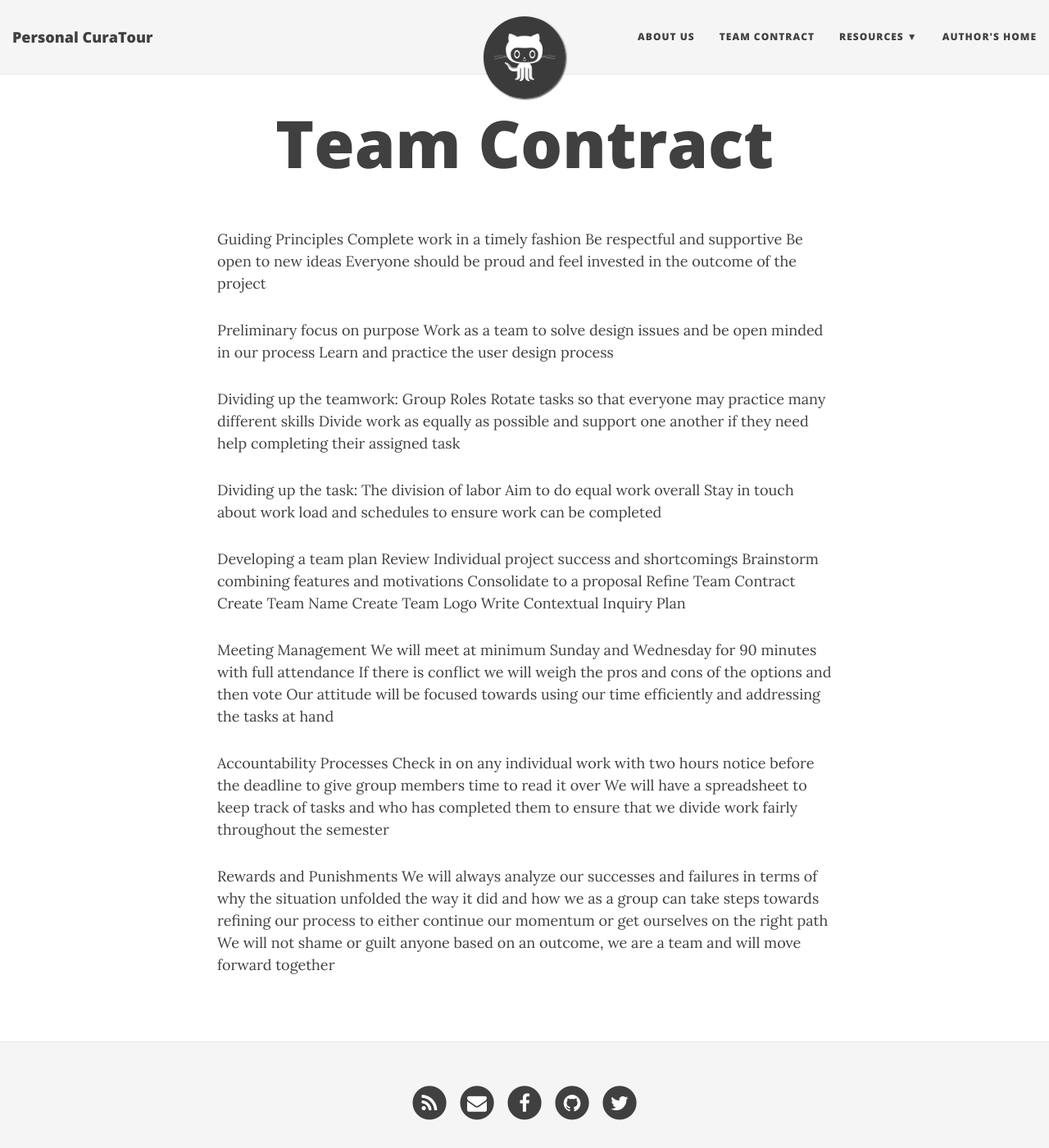
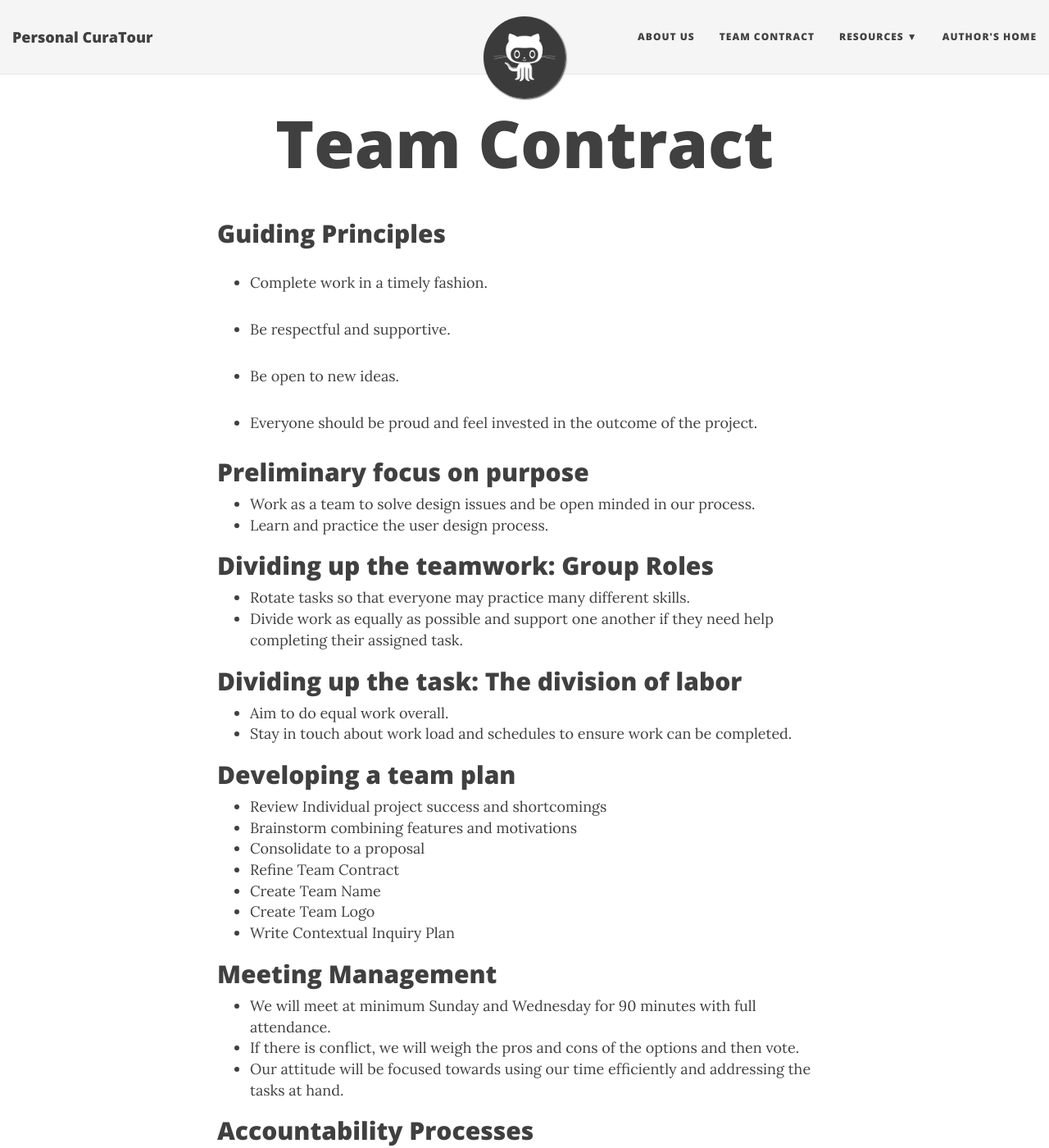
Before and after one commit to krtejeda/PersonalCuraTour, a Jekyll site: the page built from Team-Contract.md, in a window 1280 px wide and 1400 px high. Shown: the whole window at 82% size. Built offline with Jekyll 4.4.1, drawn with Linux system fonts in a browser that asks for light colours; nearby versions of some CDN libraries; some of the changed text lies outside the part shown.

Commit message:
Update Team-Contract.md

```diff
--- a/Team-Contract.md
+++ b/Team-Contract.md
@@ -5,42 +5,46 @@ author: Geoffrey Lu
 subtitle: no
 ---
 
-Guiding Principles
-Complete work in a timely fashion
-Be respectful and supportive
-Be open to new ideas
-Everyone should be proud and feel invested in the outcome of the project
+## Guiding Principles
 
-Preliminary focus on purpose
-	Work as a team to solve design issues and be open minded in our process
-Learn and practice the user design process
+* Complete work in a timely fashion.
 
-Dividing up the teamwork: Group Roles
-Rotate tasks so that everyone may practice many different skills
-Divide work as equally as possible and support one another if they need help completing their assigned task
+* Be respectful and supportive.
 
-Dividing up the task: The division of labor
-Aim to do equal work overall
-Stay in touch about work load and schedules to ensure work can be completed
+* Be open to new ideas.
 
-Developing a team plan
-Review Individual project success and shortcomings
-Brainstorm combining features and motivations
-Consolidate to a proposal
-Refine Team Contract
-Create Team Name
-Create Team Logo
-Write Contextual Inquiry Plan
+* Everyone should be proud and feel invested in the outcome of the project.
 
-Meeting Management
-We will meet at minimum Sunday and Wednesday for 90 minutes with full attendance
-If there is conflict we will weigh the pros and cons of the options and then vote
-Our attitude will be focused towards using our time efficiently and addressing the tasks at hand
+## Preliminary focus on purpose
+* Work as a team to solve design issues and be open minded in our process.
+* Learn and practice the user design process.
 
-Accountability Processes
-Check in on any individual work with two hours notice before the deadline to give group members time to read it over
-We will have a spreadsheet to keep track of tasks and who has completed them to ensure that we divide work fairly throughout the semester
+## Dividing up the teamwork: Group Roles
+* Rotate tasks so that everyone may practice many different skills.
+* Divide work as equally as possible and support one another if they need help completing their assigned task.
 
-Rewards and Punishments
-We will always analyze our successes and failures in terms of why the situation unfolded the way it did and how we as a group can take steps towards refining our process to either continue our momentum or get ourselves on the right path
-We will not shame or guilt anyone based on an outcome, we are a team and will move forward together
+## Dividing up the task: The division of labor
+* Aim to do equal work overall.
+* Stay in touch about work load and schedules to ensure work can be completed.
+
+## Developing a team plan
+* Review Individual project success and shortcomings
+* Brainstorm combining features and motivations
+* Consolidate to a proposal
+* Refine Team Contract
+* Create Team Name
+* Create Team Logo
+* Write Contextual Inquiry Plan
+
+## Meeting Management
+* We will meet at minimum Sunday and Wednesday for 90 minutes with full attendance.
+* If there is conflict, we will weigh the pros and cons of the options and then vote.
+* Our attitude will be focused towards using our time efficiently and addressing the tasks at hand.
+
+## Accountability Processes
+* Check in on any individual work with two hours notice before the deadline to give group members time to read it over.
+* We will have a spreadsheet to keep track of tasks and who has completed them to ensure that we divide work fairly throughout the semester.
+
+## Rewards and Punishments
+* We will always analyze our successes and failures in terms of why the situation unfolded the way it did and how we as a group can take steps towards refining our process to either continue our momentum or get ourselves on the right path.
+* We will not shame or guilt anyone based on an outcome, we are a team and will move forward together.
```
